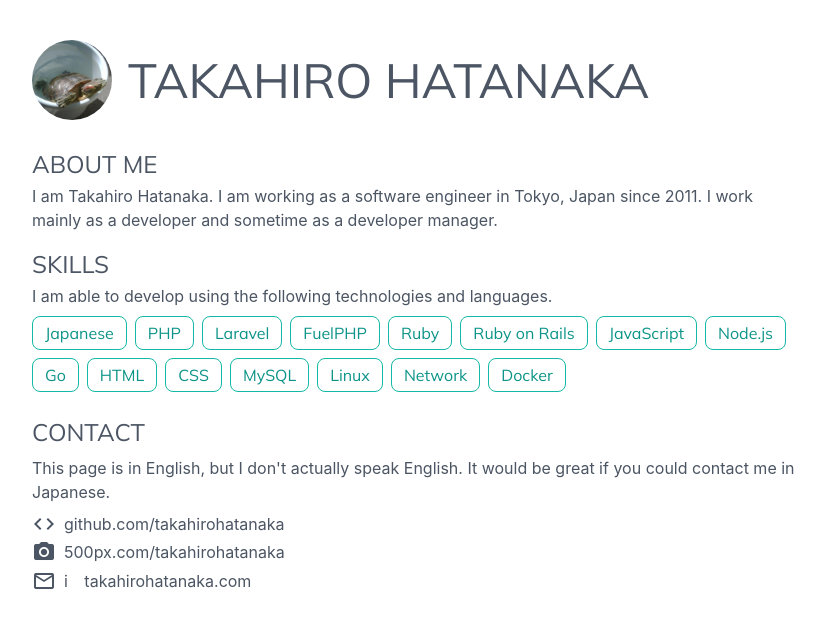
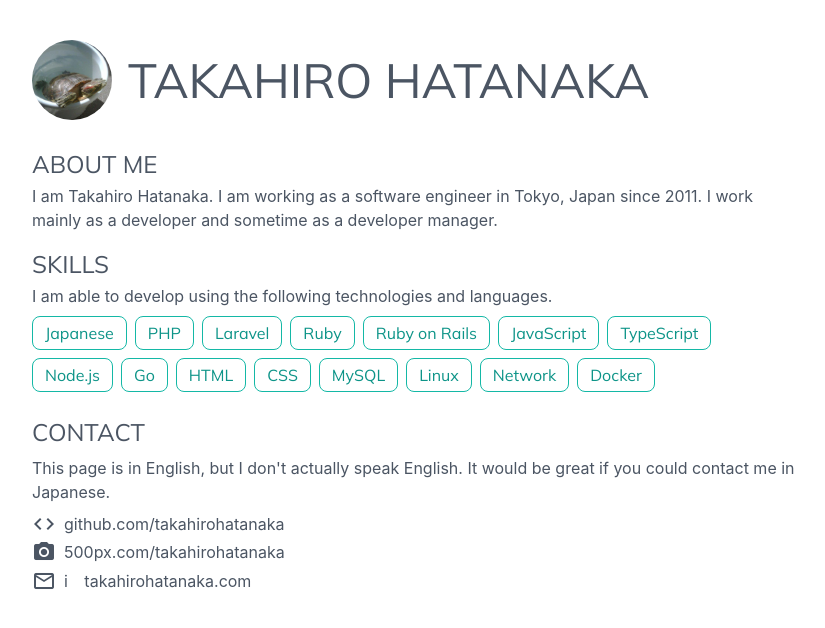
Before and after one commit to takahirohatanaka/takahirohatanaka.com, a Nuxt app: page / in a window 1280 px wide. Shown: the top 628 px of the page, without its empty margins (224-1049 px from the left). Built offline with nearby package versions, Linux system fonts and the light colour scheme.

Commit message:
update skills

```diff
--- a/components/SkillList.vue
+++ b/components/SkillList.vue
@@ -24,10 +24,10 @@ export default {
       "Japanese",
       "PHP",
       "Laravel",
-      "FuelPHP",
       "Ruby",
       "Ruby on Rails",
       "JavaScript",
+      "TypeScript",
       "Node.js",
       "Go",
       "HTML",
--- a/package.json
+++ b/package.json
@@ -1,7 +1,7 @@
 {
   "private": true,
   "scripts": {
-    "dev": "nuxi dev",
+    "dev": "nuxi dev --no-fork",
     "build": "nuxi build",
     "start": "node .output/server/index.mjs"
   },
```
